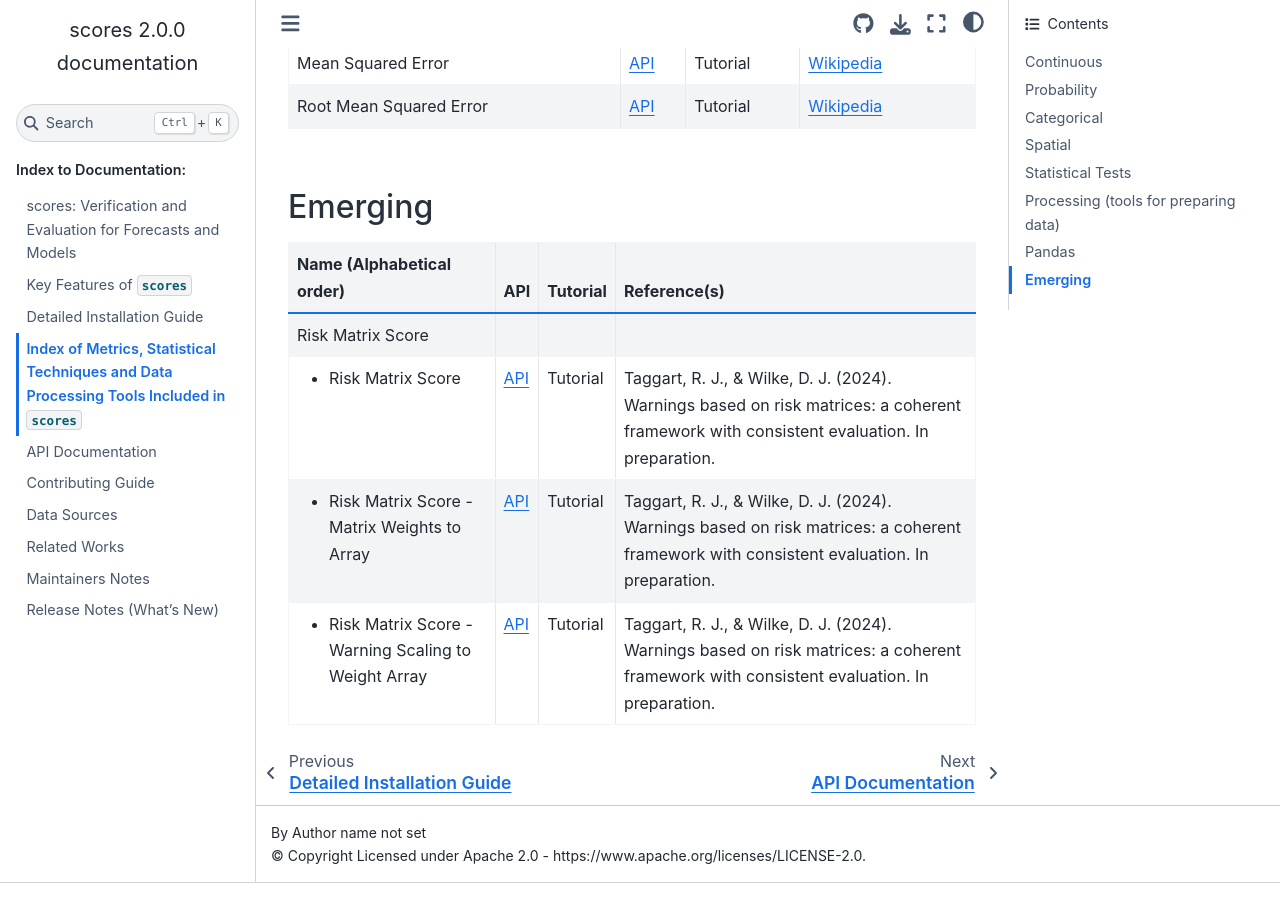
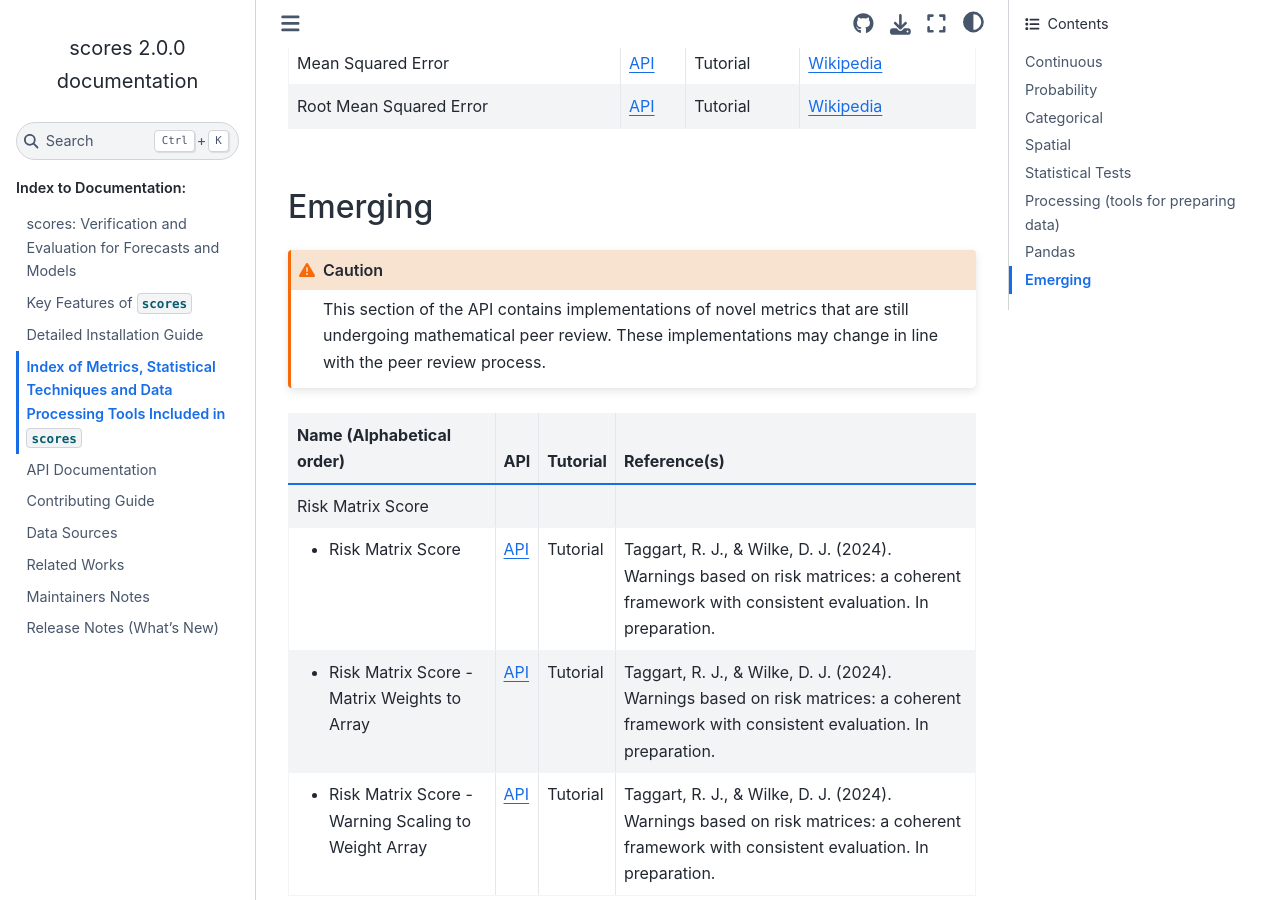
Before and after one commit to nci/scores, a Sphinx documentation site: the page built from docs/included.md, in a window 1280 px wide and 900 px high, scrolled down 10108 px. Built offline with Sphinx 7.4.7 and the Sphinx Book theme 1.1.4, drawn with Linux system fonts in a browser that asks for light colours; pages that are not in the unit, such as notebooks, are missing from menus.

Commit message:
Update admonitions for emerging metrics in API, tutorial and README, plus add an admonition to included page in docs

````diff
--- a/docs/included.md
+++ b/docs/included.md
@@ -741,6 +741,10 @@
 
 ## Emerging
 
+```{Caution}
+  This section of the API contains implementations of novel metrics that are still undergoing mathematical peer review. These implementations may change in line with the peer review process.
+```
+
 ```{list-table}
 :header-rows: 1
 
````
Also changed, not shown: README.md (+1 -1 lines), 2 other files.
